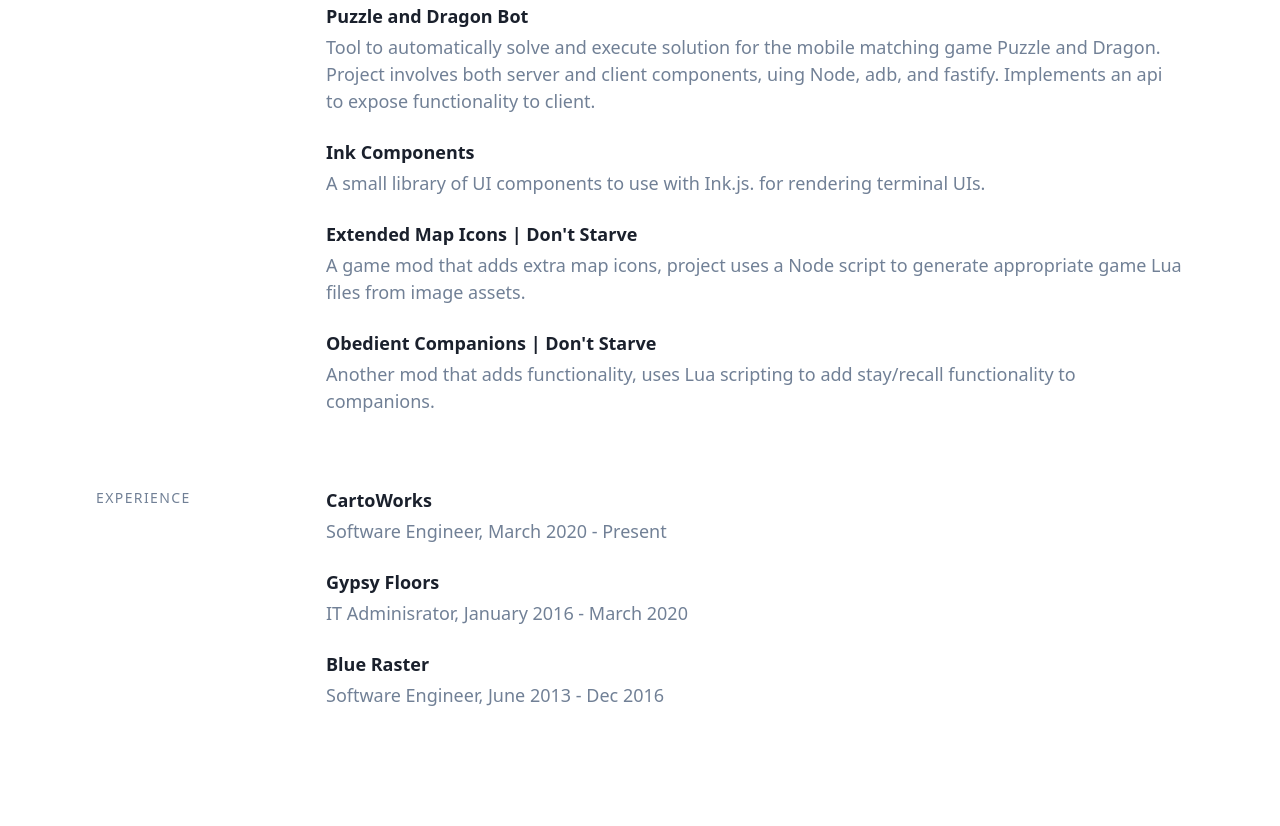
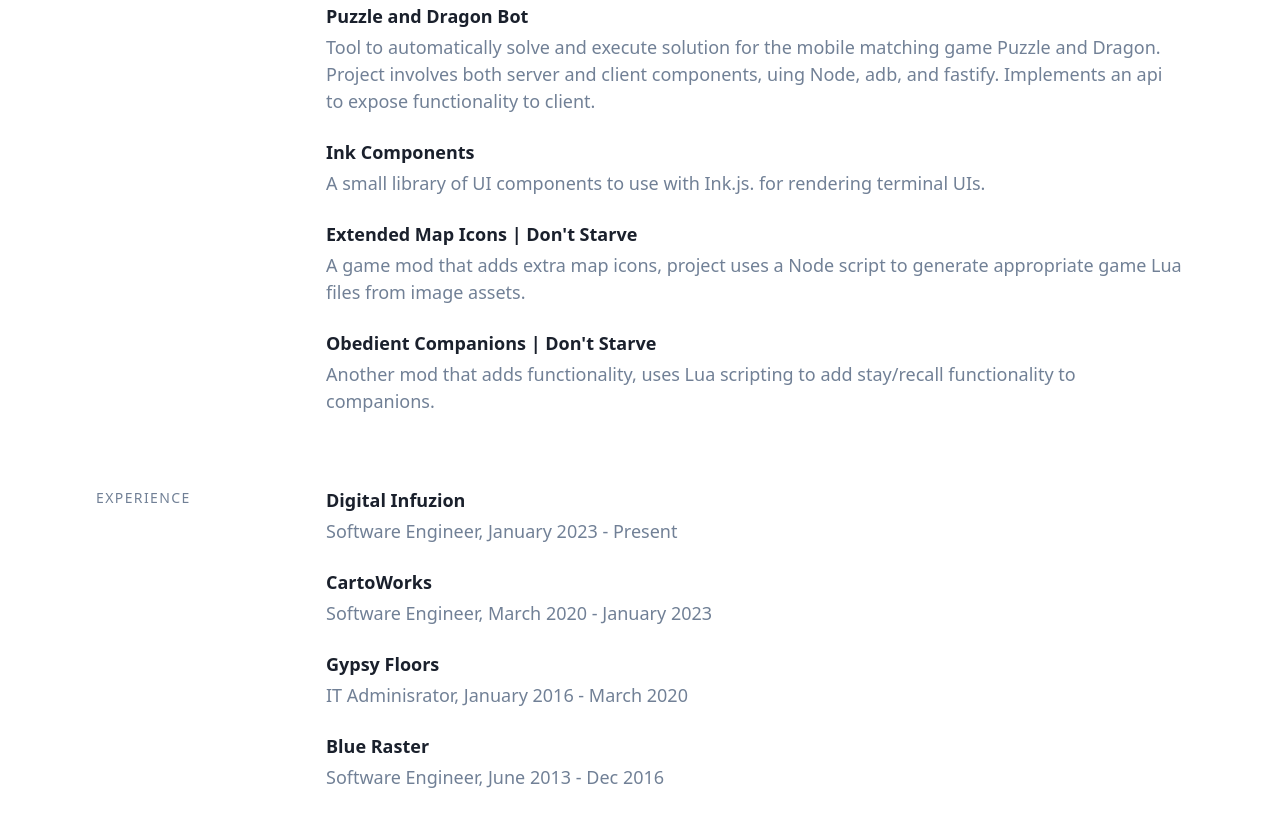
Before and after one commit to a-marquez/portfolio, a Gatsby site: page / in a window 1280 px wide. Shown: the part 1574-2400 px from the top of the page. Built offline with nearby package versions, Linux system fonts and the light colour scheme; Gatsby itself is replaced by a stand-in of ours.

Commit message:
Update information

```diff
--- a/gatsby-config.js
+++ b/gatsby-config.js
@@ -97,8 +97,13 @@ module.exports = {
     // Optional: List your experience, they must have `name` and `description`. `link` is optional.
     experience: [
       {
+        name: 'Digital Infuzion',
+        description: 'Software Engineer, January 2023 - Present',
+        link: 'https://www.digitalinfuzion.com/',
+      },
+      {
         name: 'CartoWorks',
-        description: 'Software Engineer, March 2020 - Present',
+        description: 'Software Engineer, March 2020 - January 2023',
         link: '',
       },
       {
--- a/src/components/header/index.jsx
+++ b/src/components/header/index.jsx
@@ -73,14 +73,14 @@ const Header = ({ metadata = {}, noBlog = false }) => {
               </a>
             </li>
           )}
-          {resume && (
+          {/* {resume && (
             <li className={classes.item}>
               <a className={classes.link} href={`${resume}`} target='_blank' rel="noreferrer">
                 <MdDescription className={classes.linkIcon} style={{transform: 'translateY(-1px)'}} />
                 Resume
               </a>
             </li>
-          )}
+          )} */}
           {!noBlog && (
             <li className={classes.item}>
               <Link className={classes.link} to="/blog">
```
